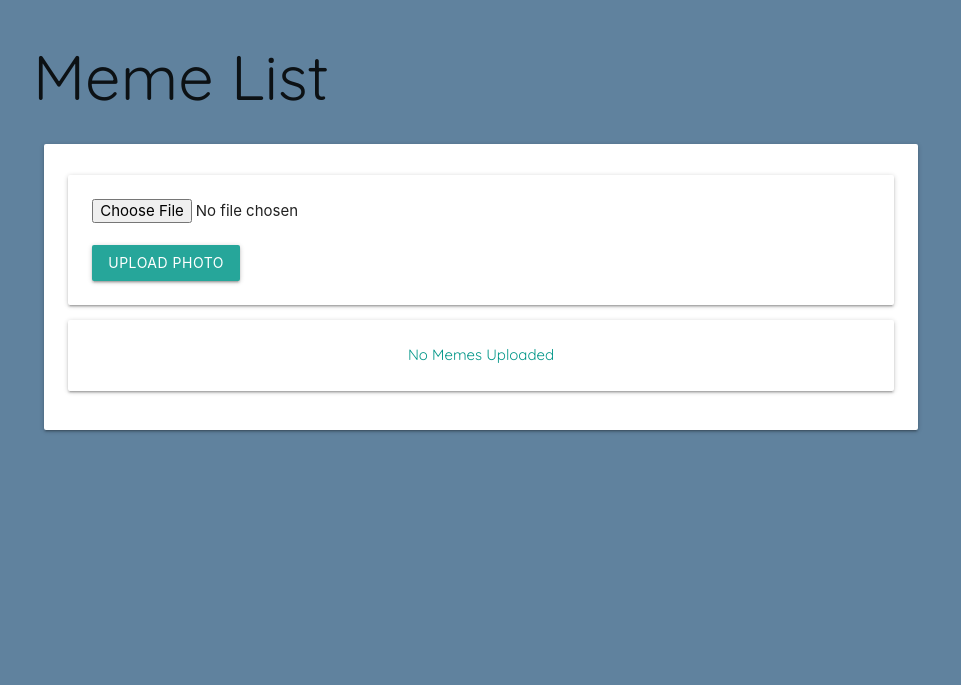
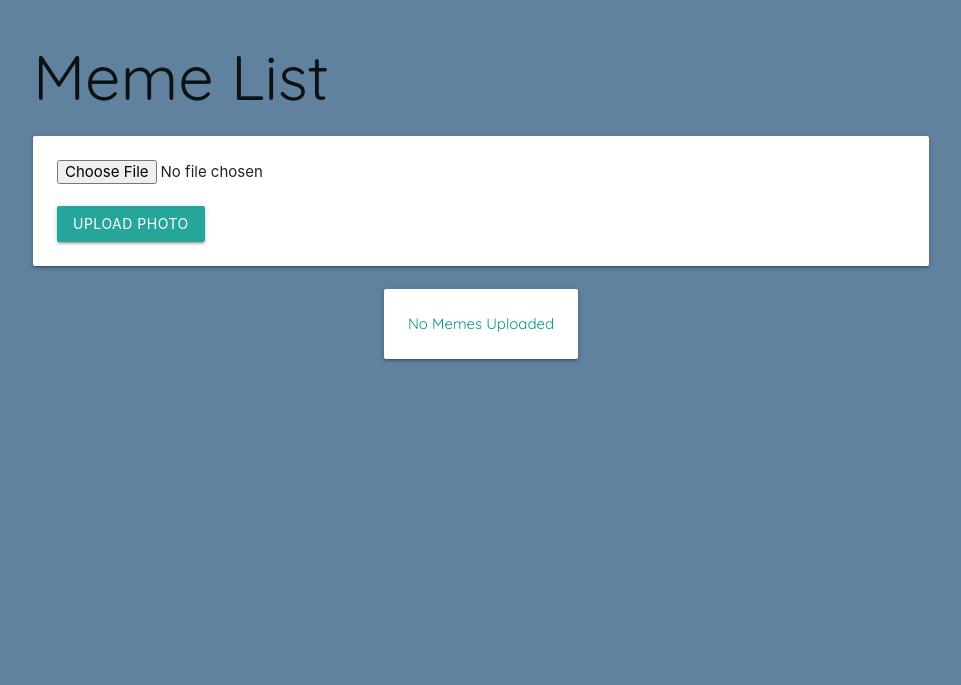
Before and after one commit to KhalilAHoward/project_3, a Django app: page /memes/ in a window 1280 px wide. Shown: the part 80-765 px from the top of the page, without its empty margins (159-1120 px from the left). Run offline with Django 4.2, Linux system fonts and the light colour scheme; data that the repository does not hold is empty.

Commit message:
final product

```diff
--- a/main_app/static/css/detail.css
+++ b/main_app/static/css/detail.css
@@ -212,7 +212,8 @@ border-radius: 5px;
 }
 
 .active, .collapsible:hover {
-    background-color: #555;
+    background-color: var(--navText);
+
 }
 
 .collapsible:after {
@@ -232,7 +233,13 @@ border-radius: 5px;
     max-height: 0;
     overflow: hidden;
     transition: max-height 0.2s ease-out;
-    background-color: #f1f1f1;
+    background-color: var(--navBackground);
+    border-radius: 10px;
+}
+
+.collapsible:focus {
+    background-color: var(--navText);
+    color: var(--formText);
 }
 
 .card-animation-alt {
@@ -259,3 +266,20 @@ border-radius: 5px;
 .card-animation-alt:hover:before {
     right: 0;
 }
+
+.photo-wrapper {
+    display: flex;
+    flex-direction: column;
+    align-items: center;
+}
+
+.photo-card, .photo-content {
+    margin: 0 auto;
+}
+
+img.responsive-img {
+    padding: 0;
+    border: 20px solid var(--legendBackground);
+    border-radius: 10px;
+    box-shadow: none;
+}
--- a/main_app/static/scripts/header.js
+++ b/main_app/static/scripts/header.js
@@ -61,8 +61,8 @@ function unfade(element) {
         }
         element.style.opacity = op;
         element.style.filter = 'alpha(opacity=' + op * 100 + ")";
-        op += op * 0.02;
-    }, 10);
+        op += op * 0.04;
+    }, 5);
 }
 
 const inputs = document.querySelectorAll('input');
--- a/main_app/templates/main_app/photo_list.html
+++ b/main_app/templates/main_app/photo_list.html
@@ -1,13 +1,12 @@
-{% extends 'base.html' %}
+{% extends 'base.html'%}
+
+{% load static %}
+{% block extrahead %}
+<link rel='stylesheet' type='text/css' href="{% static 'css/detail.css' %}">
+{% endblock extrahead %}
+
 {% block content %}
-
 <h1>Meme List</h1>
-
-
-<div class="row">
-    <div class="col s12">
-        <div class="card">
-            <div class="card-content">
 
 <form action="{% url 'add_photo' %}" enctype="multipart/form-data" method="POST" class="card-panel">
     {% csrf_token %}
@@ -15,18 +14,25 @@
     <br><br>
     <input type="submit" class="btn" value="Upload Photo">
 </form>
+<div class="photo-wrapper">
+{% for p in object_list %}
 
-                {% for p in object_list %}
+
+    <div class="card-content photo-content">
+
+
+
         <img class="responsive-img card-panel" src="{{p.url}}">
+
+
+
+
+    </div>
+
 {% empty %}
 <div class="card-panel teal-text center-align">No Memes Uploaded</div>
 {% endfor %}
-
-            </div>
-        </div>
-    </div>
 </div>
 
 
-
 {% endblock %}
```
Also changed, not shown: main_app/static/scripts/detail.js (+7 -1 lines), main_app/templates/profile/detail.html (+7 -1 lines), main_app/migrations/0016_merge_20220203_2032.py (added). Lines whose indentation alone changed are shown as unchanged.
